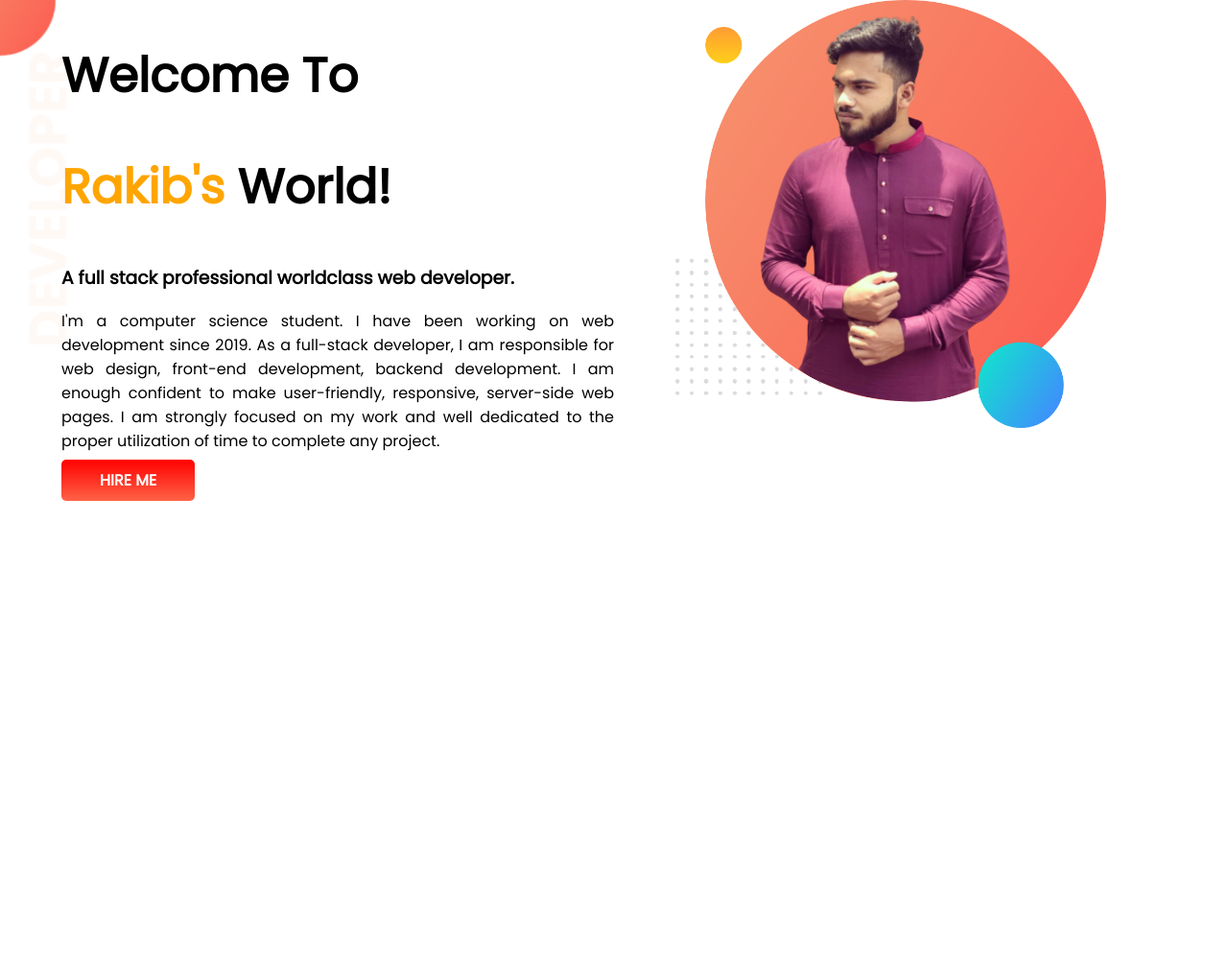
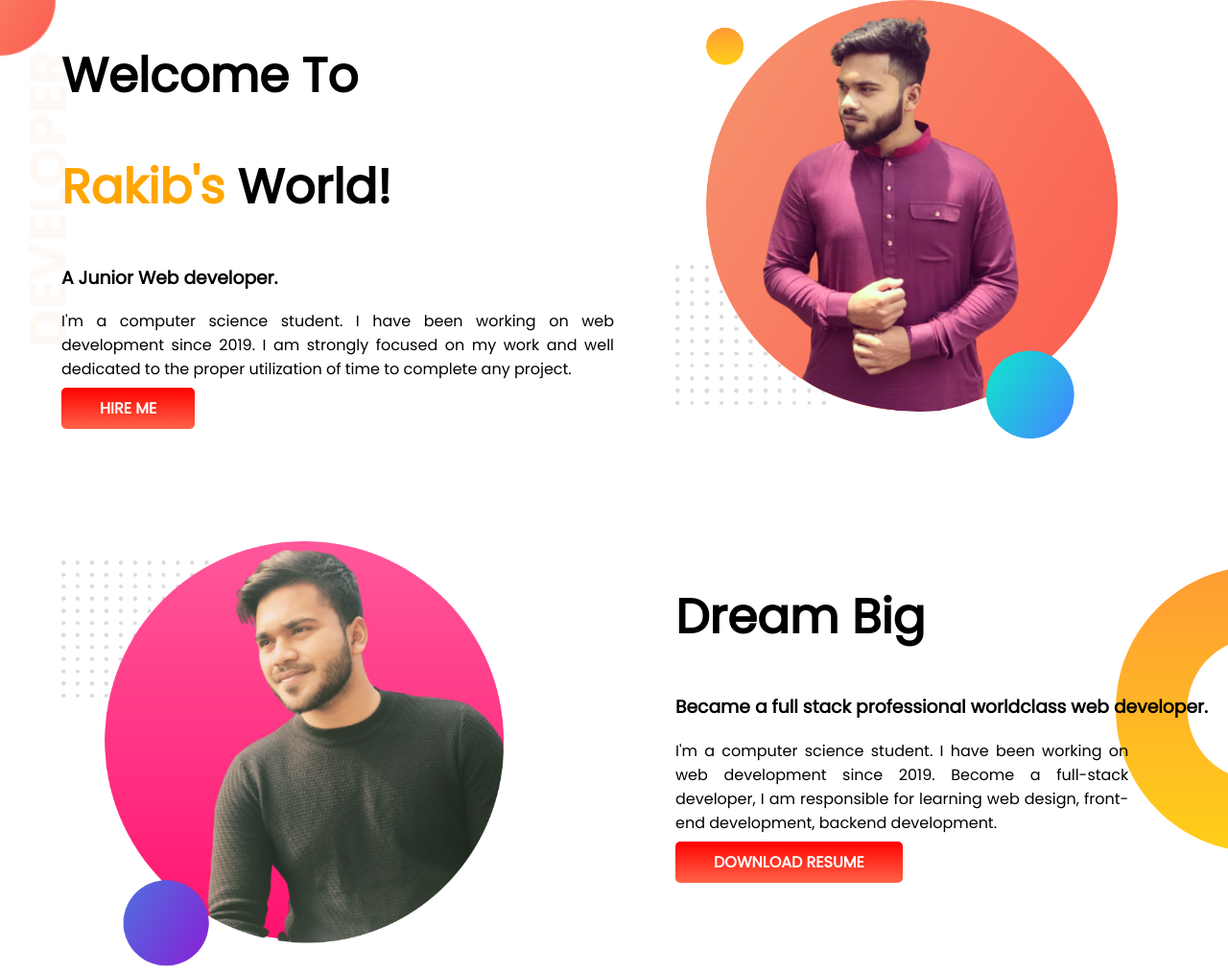
Before and after one commit to Rakibul-Islam-Rakib/developer-portfolio, a plain HTML site: page index.html in a window 1280 px wide. Shown: the whole page at 96% size. Before the commit the page ends 800 px from the top, so only its background shows below. Drawn offline with Linux system fonts and the light colour scheme.

Commit message:
adda dream big section

```diff
--- a/index.html
+++ b/index.html
@@ -15,14 +15,25 @@
         <div class="section-one">
             <h1>Welcome To</h1>
             <h1><span class="world">Rakib's </span> World!</h1>
-            <h3>A full stack professional worldclass
-                web developer.</h3>
-            <p>I'm a computer science student. I have been working on web development since 2019. As a full-stack developer, I am responsible for web design, front-end development, backend development. I am enough confident to make user-friendly, responsive, server-side web pages. I am strongly focused on my work and well dedicated to the proper utilization of time to complete any project.</p>
+            <h3>A Junior Web developer.</h3>
+            <p>I'm a computer science student. I have been working on web development since 2019. I am strongly focused on my work and well dedicated to the proper utilization of time to complete any project.</p>
             <a class="link-button" target="_blank" href="https://www.linkedin.com/in/rakibulislamrakib/">HIRE ME</a>
             </div>
             <div class="section-one">
                 <img src="images/rakib.png" alt="My Photo">
             </div>
-    </section>
+        </section>
+            <section class="dream-big">
+                <div class="section-one">
+                    <img src="images/rakib2.png" alt="My Photo">
+                </div>
+                <div class="section-one">
+                    <h1>Dream Big</h1>
+                    <h3>Became a full stack professional worldclass web developer.</h3>
+                    <p id="dream">I'm a computer science student. I have been working on web development since 2019. Become a full-stack developer, I am responsible for learning web design, front-end development, backend development.</p>
+                    <a class="link-button" target="#" href="">DOWNLOAD RESUME</a>
+                </div>
+            </section>
+
 </body>
 </html>
--- a/style.css
+++ b/style.css
@@ -23,6 +23,7 @@ section {
 .section-one {
     width: 50%;
     padding-left: 5%;
+
 }
 
 .section-one p {
@@ -30,7 +31,7 @@ section {
 }
 
 .section-one img {
-    width: 78%;
+    width: 80%;
 }
 
 .link-button {
@@ -41,3 +42,14 @@ section {
     padding: 10px 40px;
     border-radius: 5px;
 }
+
+.dream-big {
+    padding-top: 100px;
+    background-image: url(images/dream-bg.png);
+    background-repeat: no-repeat;
+    background-position: right;
+}
+
+#dream {
+    padding-right: 18%;
+}
```
Also changed, not shown: images/rakib2.png (added).
